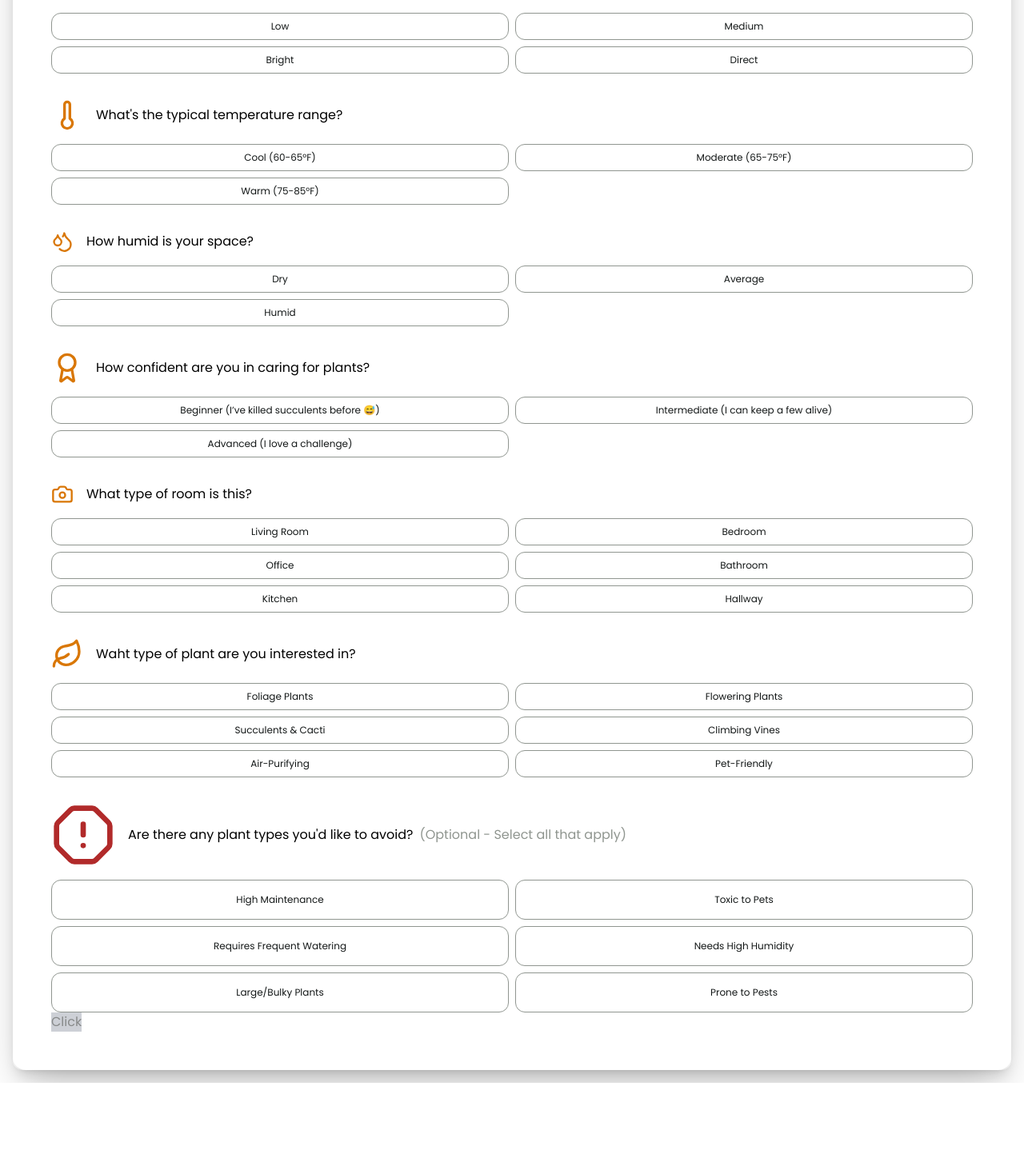
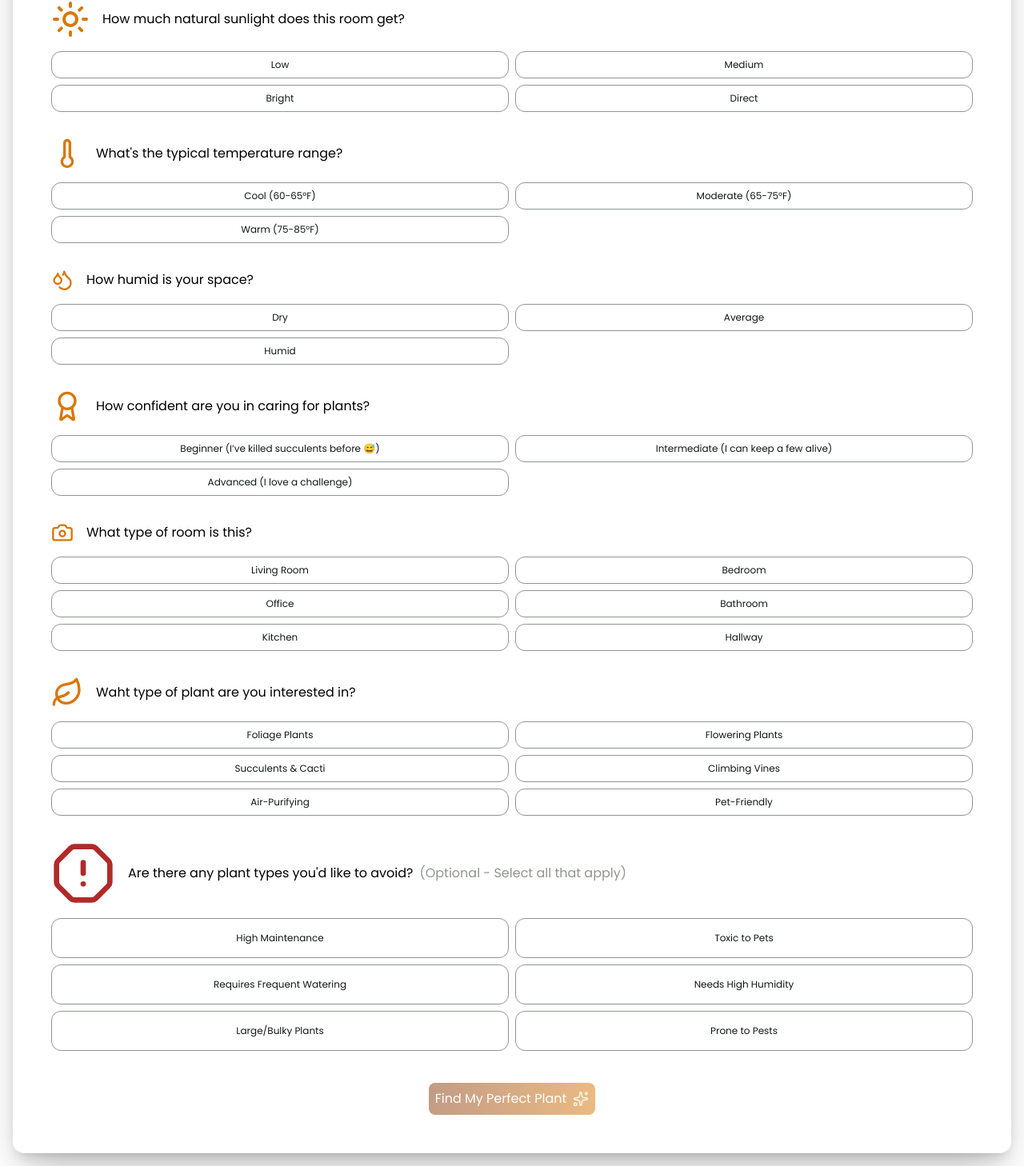
Before and after one commit to YNhuLe/Flower_Love, a React (Vite) app: page /products/quiz in a window 1280 px wide. Shown: the part 540-1998 px from the top of the page at 80% size. Before the commit the page ends 1894 px from the top, so only its background shows below. Built offline with nearby package versions, Linux system fonts and the light colour scheme; no server answers.

Commit message:
add handleSubmit to the Find My Perfect Plant button

```diff
--- a/src/App.tsx
+++ b/src/App.tsx
@@ -42,7 +42,8 @@ function App() {
         <Route path="/products" element={<ProductPage />} />
         <Route path="/giftbox/:id" element={<GiftBoxOffer />} />
         <Route path="/products/:id" element={<PlantDetailsPage />} />
-        <Route path="products/quiz" element={<PlantQuizPage />}/>
+        <Route path="/products/quiz" element={<PlantQuizPage />}/>
+        {/* <Route path="/products/quiz/quiz_result" element={<PlantQuizResult />} /> */}
         {/* <Route path="/signup" element={<SignupPage />} />
         <Route path="/login" element={<SignInPage />} /> */}
       </Routes>
--- a/src/common/Button.tsx
+++ b/src/common/Button.tsx
@@ -1,6 +1,7 @@
 import { useNavigate } from "react-router-dom";
 import { ReactNode } from "react";
 import { ShoppingCartIcon } from "@heroicons/react/24/outline";
+
 import {
   Share2,
   Droplets,
@@ -11,7 +12,7 @@ import {
 } from 'lucide-react';
 interface ButtonProps {
   btnType?: "add" | "submit" | "cancel" | "signup" | "learn_more" | "shop_now" | "customize" | "explore" | "plant_quiz" | "view_all"
-  | "add_to_cart" | "quick_view";
+  | "add_to_cart" | "quick_view" | "AI_analyze";
   url?: string;
   price?: string | number;
   onSubmit?: () => void;
@@ -31,10 +32,13 @@ const styleMap: Record<string, string> = {
   shop_now: "text-xs px-4 py-2 rounded-2xl text-surface-base bg-brand-500 hover:bg-brand-700 transition-all duration-300  absolute bottom-[1rem] left-[1rem]",
   explore: "text-xs rounded-2xl text-success-500",
   plant_quiz: "p-2 text-xxs px-4 rounded-lg text-brand-100 text-center bg-gradient-to-r from-cart-700 to-amber-600 hover:bg-amber-800 transition-all duration-300",
+  AI_analyze: "p-2 text-xxs rounded-lg bg-gradient-to-r from-cart-700 to-amber-600 text-surface-card mt-10 mx-auto ",
+
   view_all: "text-xs rounded-2xl text-brand-700 hover:bg-success-500 transition-all duration-300 hover:text-brand-100 hover:bg-success-500"
   , add_to_cart: "p-1 w-full rounded-2xl px-[37px] text-xs text-brand-100 bg-brand-700 border border-brand-100 hover:bg-surface-base hover:border-brand-700 hover:text-brand-700 transition-all duration-300 text-brand-100 "
   , quick_view: "p-1 text-xs px-4 rounded-2xl text-brand-700 bg-brand-100 border rounded-xl hover:bg-brand-700 hover:text-brand-100 transition-all duration-300 ",
-  disabled: "opacity-50 cursor-not-allowed pointer-events-none bg-gray-400 border-gray-400 hover:bg-gray-400 hover:text-white"
+  disabled: "opacity-50 cursor-not-allowed pointer-events-none bg-gray-400 border-gray-400 hover:bg-gray-400 hover:text-white",
+  AI_disabled: "opacity-50 cursor-not-allowed pointer-events-none"
 }
 
 const labelMap: Record<string, string> = {
@@ -47,13 +51,15 @@ const labelMap: Record<string, string> = {
   shop_now: "Shop Now",
   customize: "Build Now",
   plant_quiz: "Try AI plant Finder",
+  AI_analyze: "Find My Perfect Plant",
   view_all: "View All Plants",
   add_to_cart: "Add to Cart",
   quick_view: "Quick View"
 }
 
 const iconMap: Record<string, ReactNode> = {
-  add: <ShoppingCartIcon className="w-5 h-5 text-white-700 hover:text-green-500 transition" />
+  add: <ShoppingCartIcon className="w-5 h-5 text-white-700 hover:text-green-500 transition" />,
+  AI_analyze: <Sparkles className="w-5 h-5 text-white-700" />
 }
 const urlMap: Record<string, string> = {
   add: "/add-item",
@@ -65,14 +71,14 @@ const urlMap: Record<string, string> = {
   plant_quiz: "/plant_quiz",
   view_all: "/view_all",
   add_to_cart: "/add_to_cart",
-
+  AI_analyze: "/quiz_result"
 
 }
 
-function Button({ btnType = "add", url, price, onSubmit, onClick , disabled}: ButtonProps) {
+function Button({ btnType = "add", url, price, onSubmit, onClick, disabled }: ButtonProps) {
   const navigate = useNavigate();
   const btnClasses = styleMap[btnType] || "bg-gray-300 text-text-primary";
-  const disabledClass =disabled ? styleMap.disabled : "";
+  const disabledClass = disabled ? styleMap.disabled : "";
   const finalStyle = `${btnClasses} ${disabledClass}`;
   // const label = labelMap[btnType] || "Click";
   const label = btnType === "add" && price ? `Add to Cart - $${price}` : labelMap[btnType] || "Click";
@@ -93,9 +99,20 @@ function Button({ btnType = "add", url, price, onSubmit, onClick , disabled}: Bu
         onClick={handleClick}
         disabled={disabled}
       >
-        {iconMap[btnType] && iconMap[btnType]}
-        {btnType === 'plant_quiz' ? <Sparkles className="w-6 h-6 text-brand-100" /> :""}
-        <span>{label}</span>
+        <span className="flex items-center gap-2">
+          {
+            btnType === 'plant_quiz' && (
+              <Sparkles className="w-6 h-6 text-brand-100" />
+            )}
+
+          {label}
+
+          {
+            btnType === 'AI_analyze' && (
+              <Sparkles className="w-5 h-5 text-brand-100"/>
+            )
+          }
+        </span>
 
       </button>
 
--- a/src/features/PlantQuiz/PlantQuiz.tsx
+++ b/src/features/PlantQuiz/PlantQuiz.tsx
@@ -13,7 +13,7 @@ function PlantQuiz() {
 
     return (
 
-        <section className="w-full p-4 py-[4rem] bg-gradient-to-b bg-gradient-to-tr
+        <section className="w-full p-4 py-[4rem] bg-gradient-to-b
         from-amber-100 via-text-inverse to-surface-base
         ">
 
@@ -66,7 +66,7 @@ function PlantQuiz() {
 
                     <Button btnType="plant_quiz" url="/products/quiz"></Button>
                 </div>
-                <div className="w-full w-full h-auto object-cover relative flex flex-col justify-center mt-4">
+                <div className="w-full h-auto object-cover relative flex flex-col justify-center mt-4">
                     <div className="absolute p-2 bg-surface-card border rounded-xl w-fit m-4 flex gap-2 items-center
 bottom-2
 ">
--- a/src/pages/PlantQuizPage.tsx
+++ b/src/pages/PlantQuizPage.tsx
@@ -5,7 +5,7 @@ import {
   Thermometer,
   Wind, Award,
   Sparkles,
-  Camera, Brain, Image, CheckCircle, ArrowLeft, XCircle,
+  Camera, Brain, Image, CheckCircle,
   Leaf, AlertOctagon,
   Divide
 } from 'lucide-react';
@@ -14,8 +14,14 @@ import { AnimatePresence, motion } from 'framer-motion';
 
 import { RoomConditions, PlantRecommendation } from '../types/types';
 import Button from '../common/Button';
+import axios from 'axios';
+import BreadCrumbs from '../common/BreadCrumbs';
 
-function PlantQuizPage() {
+const baseUrl = import.meta.env.VITE_BASE_URL || "http://localhost:3000";
+
+  function PlantQuizPage() {
+  const [error, setError] = useState<string | null>(null);
+ const [loading, setLoading] = useState<boolean>(true);
   const [step, setStep] = useState<'questionnaire' | 'analyzing' | 'results'>('questionnaire');
   const [conditions, setConditions] = useState<RoomConditions>({
     light: '',
@@ -27,6 +33,23 @@ function PlantQuizPage() {
     plantsToAvoid: []
   });
 
+//send the result to the Backend to look for the plant
+const handleSubmit = async () =>{
+try{
+
+  const response = await axios.post(`${baseUrl}/quiz/answers`,
+    {answer : conditions}
+  );
+  console.log("Result data : ", response.data);
+
+}catch(error: any){
+setError(error.message || "Failed to send the plant quiz result to backend!")
+}finally{
+setLoading(false);
+}
+};
+
+  console.log("Conditions from quiz: ", conditions)
   //top 3 recommended plants
   const [recommendations, setRecommendations] = useState<PlantRecommendation[]>([]);
   //the most recommended plant
@@ -35,12 +58,13 @@ function PlantQuizPage() {
   const handleAnalyze = () => { setStep('analyzing') }
   return (
     <section>
+      <BreadCrumbs />
       <div className=" p-4 flex flex-col items-center">
         <div className="p-4 bg-gradient-to-r from-amber-600 to-amber-800 border rounded-xl w-fit mt-4">
           <Sparkles className="w-6 h-6 text-brand-100" /></div>
         <h1 className='my-4'>AI Plant Finder</h1>
         <p className='text-xs text-center'>Answer a few questions about your space and our AI will recommend the perfect plants that will thrive in your environment.</p>
-        <div className="w-full w-full h-auto object-cover mx-auto flex justify-center mt-4">
+        <div className="w-full h-auto object-cover mx-auto flex justify-center mt-4">
           <div className=" p-2 bg-amber-50 border rounded-2xl border-amber-600 w-fit flex gap-2 items-center bottom-2">
             <Camera className="w-4 h-4 text-amber-600" />
             <p className="text-xs">AI-powered plant recommendations</p></div></div>
@@ -74,6 +98,7 @@ function PlantQuizPage() {
               <h2 className='text-center mb-4'>Tell Us About Your Room</h2>
               <p className='text-center  mb-8'>Answer these questions to help us find your perfect plant match</p>
               <div>
+                <div>
                 {/* Sunlight section */}
 
                 <label className='flex gap-2 items-center'>
@@ -99,10 +124,10 @@ function PlantQuizPage() {
                     )
                   }
                 </div>
-
+</div>
 
                 {/* Temp range section  */}
-
+<div>
                 <label className='flex gap-2 items-center mt-8'>
                   <Thermometer className="w-[2.5rem] h-[2.5rem] mr-2 text-amber-600" />
                   What's the typical temperature range?
@@ -115,8 +140,8 @@ function PlantQuizPage() {
 
                       <button
                         key={option}
-                        onClick={() => setConditions({ ...conditions, light: option })}
-                        className={`p-2 rounded-xl border transition-all text-xs ${conditions.light === option
+                        onClick={() => setConditions({ ...conditions, temperature_range: option })}
+                        className={`p-2 rounded-xl border transition-all text-xs ${conditions.temperature_range === option
                           ? 'border border-amber-800 bg-amber-50 text-amber-600'
                           : 'border-text-muted hover:border-amber-600 text-text-primary'
                           }`}
@@ -126,10 +151,10 @@ function PlantQuizPage() {
                     )
                   }
                 </div>
-
+</div>
 
                 {/* humidity Preference section  */}
-
+<div>
                 <label className='flex gap-2 items-center mt-8'>
                   <Droplets className="w-7 h-7 mr-2 text-amber-600" />
                   How humid is your space?
@@ -142,8 +167,8 @@ function PlantQuizPage() {
 
                       <button
                         key={option}
-                        onClick={() => setConditions({ ...conditions, light: option })}
-                        className={`p-2 rounded-xl border transition-all text-xs ${conditions.light === option
+                        onClick={() => setConditions({ ...conditions, humidity_preference: option })}
+                        className={`p-2 rounded-xl border transition-all text-xs ${conditions.humidity_preference === option
                           ? 'border border-amber-800 bg-amber-50 text-amber-600'
                           : 'border-text-muted hover:border-amber-600 text-text-primary'
                           }`}
@@ -154,9 +179,9 @@ function PlantQuizPage() {
                   }
                 </div>
 
-
+</div>
                 {/* Planting level section  */}
-
+<div>
                 <label className='flex gap-2 items-center mt-8'>
                   <Award className="w-10 h-10 mr-2 text-amber-600" />
                   How confident are you in caring for plants?
@@ -170,8 +195,8 @@ function PlantQuizPage() {
 
                         <button
                           key={option}
-                          onClick={() => setConditions({ ...conditions, light: option })}
-                          className={`p-2 rounded-xl border transition-all text-xs ${conditions.light === option
+                          onClick={() => setConditions({ ...conditions, plantinglevel: option })}
+                          className={`p-2 rounded-xl border transition-all text-xs ${conditions.plantinglevel === option
                             ? 'border border-amber-800 bg-amber-50 text-amber-600'
                             : 'border-text-muted hover:border-amber-600 text-text-primary'
                             }`}
@@ -181,9 +206,9 @@ function PlantQuizPage() {
                       )
                   }
                 </div>
-
+</div>
                 {/* Room type section  */}
-
+<div>
                 <label className='flex gap-2 items-center mt-8'>
                   <Camera className="w-7 h-7 mr-2 text-amber-600" />
                   What type of room is this?
@@ -196,8 +221,8 @@ function PlantQuizPage() {
 
                       <button
                         key={option}
-                        onClick={() => setConditions({ ...conditions, light: option })}
-                        className={`p-2 rounded-xl border transition-all text-xs ${conditions.light === option
+                        onClick={() => setConditions({ ...conditions, room_type: option })}
+                        className={`p-2 rounded-xl border transition-all text-xs ${conditions.room_type === option
                           ? 'border border-amber-800 bg-amber-50 text-amber-600'
                           : 'border-text-muted hover:border-amber-600 text-text-primary'
                           }`}
@@ -207,9 +232,9 @@ function PlantQuizPage() {
                     )
                   }
                 </div>
-
+</div>
                 {/* plant interest section  */}
-
+<div>
                 <label className='flex gap-2 items-center mt-8'>
                   <Leaf className="w-10 h-10 mr-2 text-amber-600" />
                   Waht type of plant are you interested in?
@@ -222,8 +247,8 @@ function PlantQuizPage() {
 
                       <button
                         key={option}
-                        onClick={() => setConditions({ ...conditions, light: option })}
-                        className={`p-2 rounded-xl border transition-all text-xs ${conditions.light === option
+                        onClick={() => setConditions({ ...conditions,name : option })}
+                        className={`p-2 rounded-xl border transition-all text-xs ${conditions.name === option
                           ? 'border border-amber-800 bg-amber-50 text-amber-600'
                           : 'border-text-muted hover:border-amber-600 text-text-primary'
                           }`}
@@ -233,9 +258,9 @@ function PlantQuizPage() {
                     )
                   }
                 </div>
-
+</div>
                 {/* Avoid plant section  */}
-
+<div>
                 <label className='flex gap-2 items-center mt-8'>
                   <AlertOctagon className="w-[5rem] h-[5rem] mr-2 text-error-700" />
                   Are there any plant types you'd like to avoid?
@@ -266,7 +291,7 @@ function PlantQuizPage() {
                             )
                           }
                         }}
-                        className={`p-2 rounded-xl border transition-all p-4 relative text-xs ${conditions.plantsToAvoid.includes(option)
+                        className={`rounded-xl border transition-all p-4 relative text-xs ${conditions.plantsToAvoid.includes(option)
                           ? 'border border-error-700 bg-error-200 text-error-700'
                           : 'border-text-muted hover:border-error-700 text-text-primary'
                           }`}
@@ -281,10 +306,12 @@ function PlantQuizPage() {
                   }
                 </div>
               </div>
-
+</div>
               {/* Ai analyse AI button */}
               <div>
-                <Button btnType='AI_analyze' disabled={!conditions.light || !conditions.light ||
+                <Button
+                onClick={handleSubmit}
+                btnType='AI_analyze' disabled={!conditions.light || !conditions.light ||
                   !conditions.humidity_preference || !conditions.name || !conditions.plantinglevel || !conditions.temperature_range
                 }></Button>
 
--- a/tailwind.config.cjs
+++ b/tailwind.config.cjs
@@ -55,6 +55,7 @@ module.exports = {
           700: "#b12a2a", // darker (hover)
           500: "#E43636", // main
           300: "#f17878", // lighter
+           200: "#f6b3a4ff",
           100: "#fde7e7",
         },
 
@@ -73,7 +74,7 @@ module.exports = {
             600: "#D97706",
             800: "#ae5e03ff",
             100: "#fff1d1",
-              50: "#f5ebd4ff",
+            50: "#f5ebd4ff",
           },
           cyan: {
             600: "#0891B2",
```
Also changed, not shown: src/features/PlantQuiz/PlantQuizResult.tsx (added, +11 -0 lines). Lines whose indentation alone changed are shown as unchanged.
